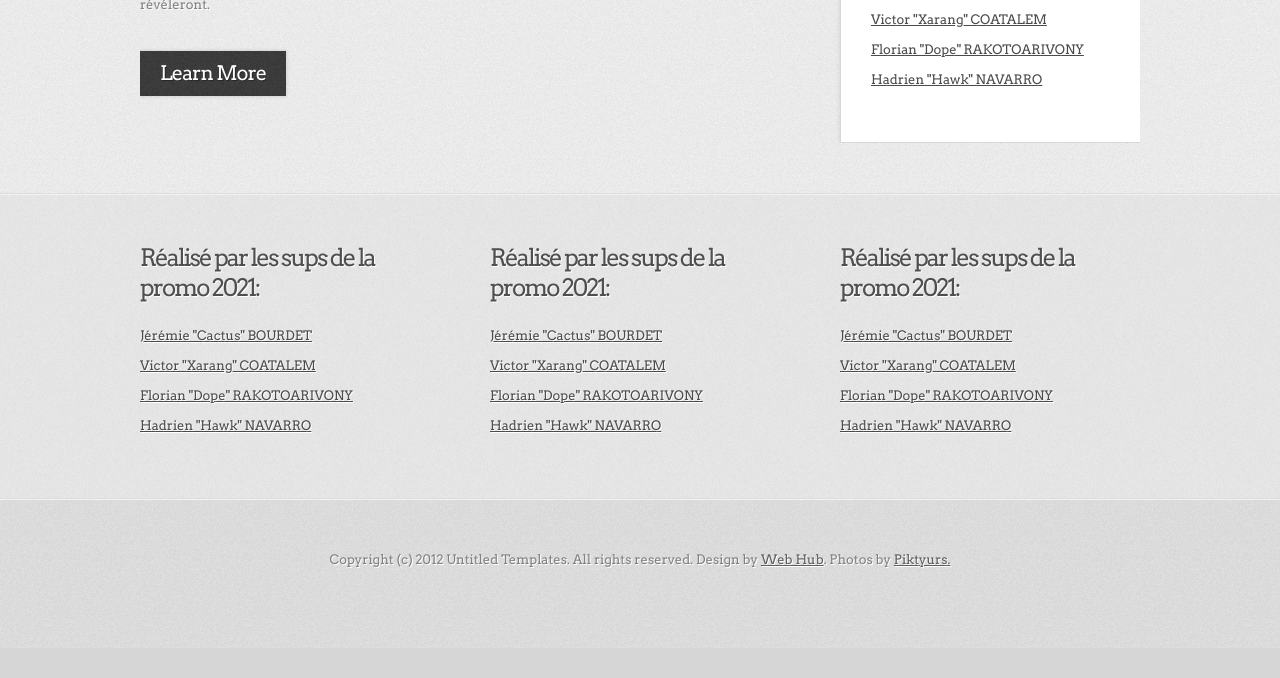
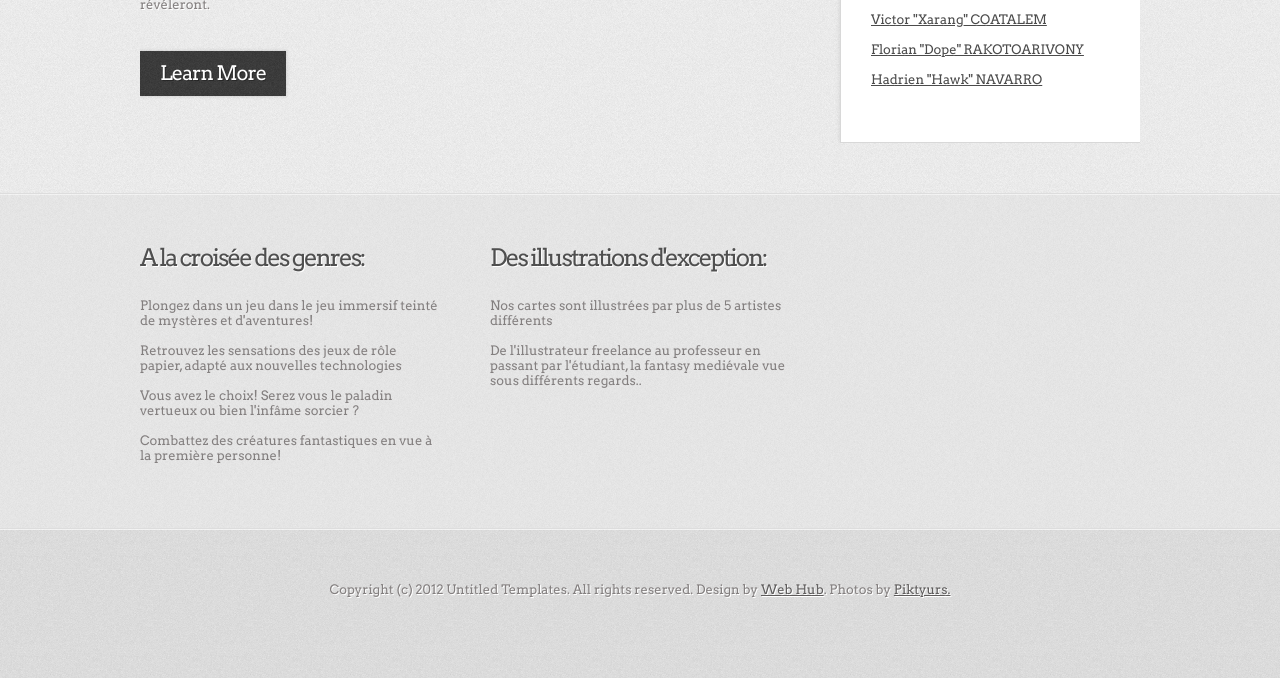
Before and after one commit to LesBonsDegats/web-site-mulligan, a plain HTML site: page index.html in a window 1280 px wide. Shown: the part 793-1471 px from the top of the page. Before the commit the page ends 1441 px from the top, so only its background shows below. Drawn offline with Linux system fonts and the light colour scheme.

Commit message:
remplissage index

```diff
--- a/index.html
+++ b/index.html
@@ -59,30 +59,20 @@
 	<div id="bg2">
 		<div id="three-cols" class="container">
 		<div id="column1">
-				<h2>Réalisé par les sups de la promo 2021:</h2>
+				<h2>A la croisée des genres:</h2>
 				<ul class="list-style1">
-					<li><a href="contact.html">Jérémie "Cactus" BOURDET</a></li>
-					<li><a href="contact.html">Victor "Xarang" COATALEM</a></li>
-					<li><a href="contact.html">Florian "Dope" RAKOTOARIVONY</a></li>
-					<li><a href="contact.html">Hadrien "Hawk" NAVARRO</a></li>
+					<li>Plongez dans un jeu dans le jeu immersif teinté de mystères et d'aventures!</li>
+					<li>Retrouvez les sensations des jeux de rôle papier, adapté aux nouvelles technologies </li>
+					<li>Vous avez le choix! Serez vous le paladin vertueux ou bien l'infâme sorcier ?</li>
+					<li>Combattez des créatures fantastiques en vue à la première personne!</li>
 				</ul>
 			</div>
 			<div id="column2">
-				<h2>Réalisé par les sups de la promo 2021:</h2>
+				<h2>Des illustrations d'exception:</h2>
 				<ul class="list-style1">
-					<li><a href="contact.html">Jérémie "Cactus" BOURDET</a></li>
-					<li><a href="contact.html">Victor "Xarang" COATALEM</a></li>
-					<li><a href="contact.html">Florian "Dope" RAKOTOARIVONY</a></li>
-					<li><a href="contact.html">Hadrien "Hawk" NAVARRO</a></li>
-				</ul>
-			</div>
-			<div id="column3">
-				<h2>Réalisé par les sups de la promo 2021:</h2>
-				<ul class="list-style1">
-					<li><a href="contact.html">Jérémie "Cactus" BOURDET</a></li>
-					<li><a href="contact.html">Victor "Xarang" COATALEM</a></li>
-					<li><a href="contact.html">Florian "Dope" RAKOTOARIVONY</a></li>
-					<li><a href="contact.html">Hadrien "Hawk" NAVARRO</a></li>
+					<li>Nos cartes sont illustrées par plus de 5 artistes différents</li>
+					<li>De l'illustrateur freelance au professeur en passant par l'étudiant, la fantasy mediévale vue sous différents regards..</li>
+
 				</ul>
 			</div>
 		</div>
```
Also changed, not shown: Portfolio.html (+1 -1 lines).
